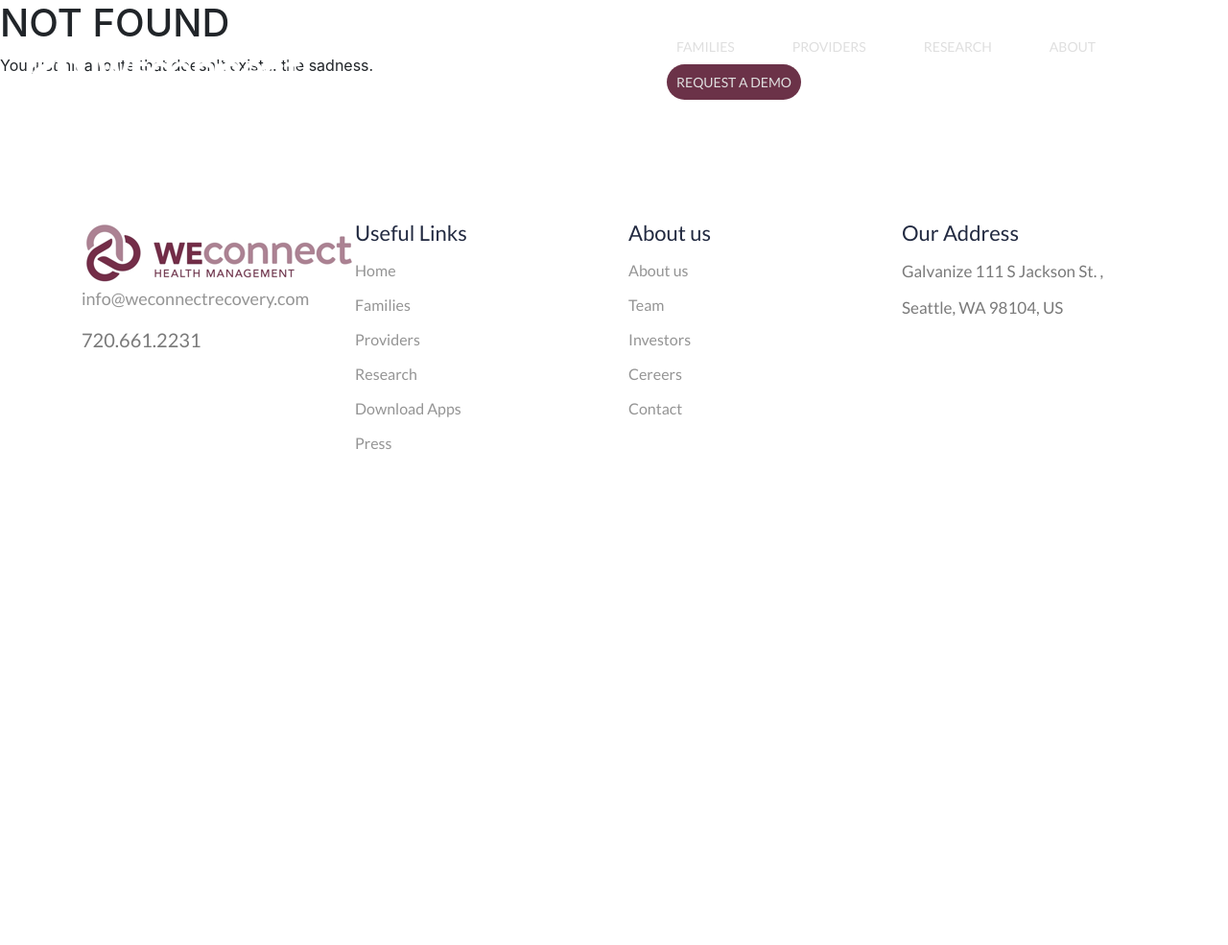
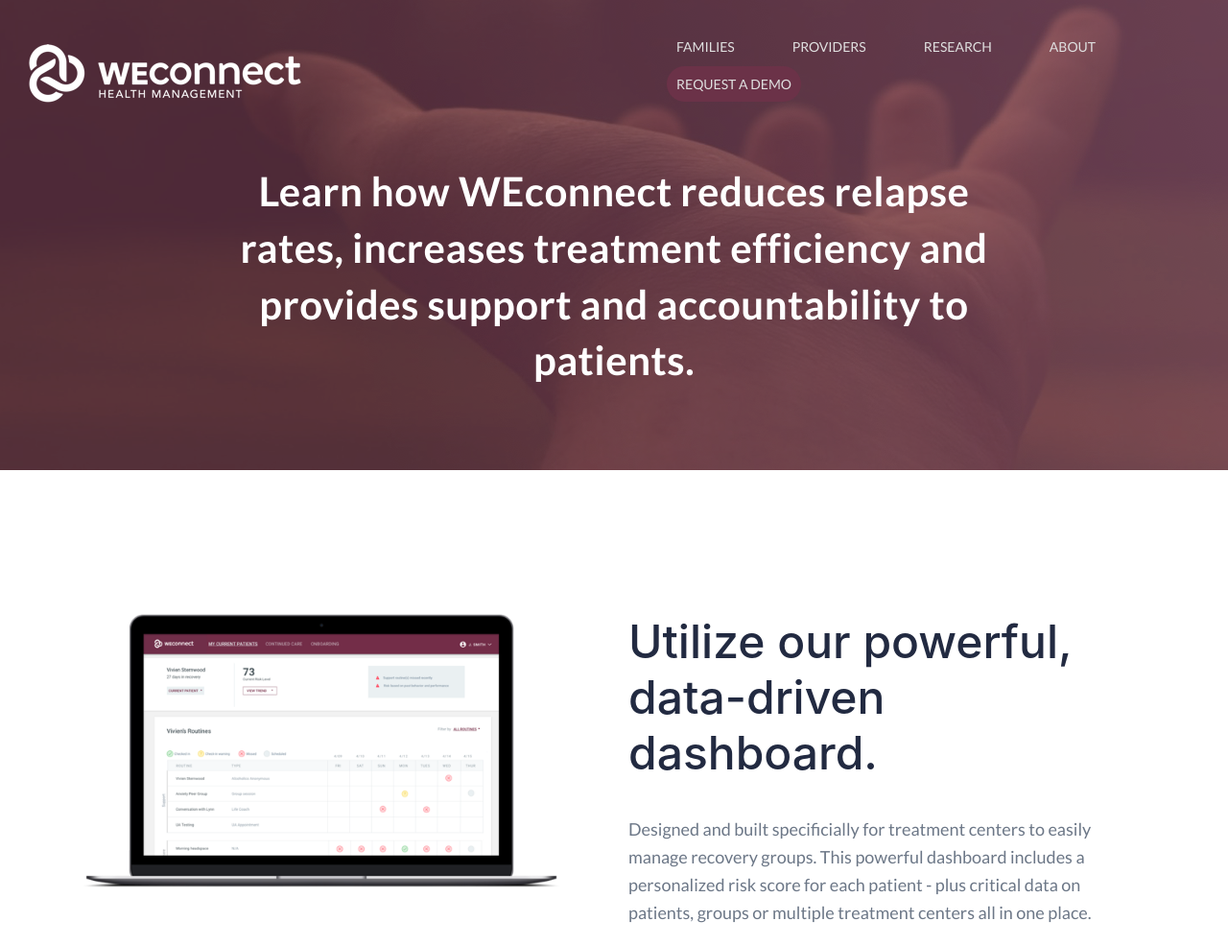
Before and after one commit to aqkhan/weconnect-demo, a Gatsby site: page /providers in a window 1280 px wide. Before the commit this address had no page. Shown: the top 985 px of the page at 96% size. Before the commit the page ends 800 px from the top, so only its background shows below. Built offline with nearby package versions, Linux system fonts and the light colour scheme; Gatsby itself is replaced by a stand-in of ours.

Commit message:
providers page

```diff
--- /dev/null
+++ b/src/components/aboutPartners.js
@@ -0,0 +1,12 @@
+import React from "react"
+
+const partners = () =>{
+    return(
+        <div className="partner-section">
+            <div className="col-md-8 partner-bg d-flex justify-content-center align-items-center ">
+                <img src="/images/partner-img.png"/>
+            </div>
+        </div>
+    )
+}
+export default partners
--- /dev/null
+++ b/src/components/detailComponent.js
@@ -0,0 +1,24 @@
+import React from "react";
+
+const detailComponent = (props) =>{
+
+    return(
+
+        <div className="container">
+
+            <div className="row service-card">
+                <div className="col-md-6">
+
+                    <img src={props.img} className="card-image" loading="lazy"/>
+                </div>
+                <div className="col-md-6 d-flex align-content-center  justify-content-center flex-column">
+                    <h1 className="lato-bol">{props.heading}
+                    </h1>
+                    <p className="lato-regular">{props.text}</p>
+                </div>
+            </div>
+
+        </div>
+    )
+}
+export default detailComponent
--- a/src/components/footer.js
+++ b/src/components/footer.js
@@ -5,14 +5,14 @@
         <footer>
         <div className="container">
             <div className="row">
-                <div className="col-md-3">
+                <div className="col-md-4">
                     <img src="/images/logo_footer.png"/>
                     <p className="email lato-regular">
                         info@weconnectrecovery.com
                     </p>
                     <p className="number lato-regular">720.661.2231</p>
                 </div>
-                <div className="col-md-3">
+                <div className="col-md-2">
                     <h1 className="lato-regular">Useful Links</h1>
                     <ul>
                         <li className="lato-regular"><a href="#">Home</a></li>
@@ -24,7 +24,7 @@
                     </ul>
                 </div>
 
-                <div className="col-md-3">
+                <div className="col-md-2">
                     <h1 className="lato-regular">About us</h1>
                     <ul>
                         <li className="lato-regular"><a href="#">About us</a></li>
@@ -34,7 +34,7 @@
                         <li className="lato-regular"><a href="#">Contact</a></li>
                     </ul>
                 </div>
-                <div className="col-md-3">
+                <div className="col-md-4">
                     <h1 className="lato-regular">Our Address</h1>
                     <p className="lato-regular adress">
                         Galvanize 111 S Jackson St. ,<br/>
--- a/src/components/layout.css
+++ b/src/components/layout.css
@@ -4,56 +4,69 @@
     -ms-text-size-adjust: 100%;
     -webkit-text-size-adjust: 100%;
 }
+
 body {
     margin: 0;
     -webkit-font-smoothing: antialiased;
     -moz-osx-font-smoothing: grayscale;
 
+}
 
-}
-.main-nav{
+.main-nav {
     width: 100%;
     padding: 30px 0px;
     position: absolute;
     top: 0;
     z-index: 1;
 }
-.navigation-container{
+
+.navigation-container {
     padding: 0px 80px;
 }
-.nav-div ul li{
+
+.nav-div ul li {
     list-style: none;
     font-size: 14px;
     color: #dfdfdf;
-border-radius: 30px;
+    border-bottom: 2px solid transparent;
     padding: 8px 10px;
     margin-right: 40px;
     cursor: pointer;
 }
-.nav-div ul li a{
-  color: white!important;
-  text-decoration: none!important;
+.nav-div ul li:hover{
+    border-bottom: 2px solid #dfdfdf;
 }
-.nav-div ul li:last-child{
-  background-color: #6b3248
+.nav-div ul li a {
+    color: white !important;
+    text-decoration: none !important;
 }
-.lato-regular{
-  font-family: 'Lato', sans-serif!important;
+
+.nav-div ul li:last-child {
+    background-color: #6b3248;
+    border-radius: 30px;
+    border-bottom: none;
+}
+
+.lato-regular {
+    font-family: 'Lato', sans-serif !important;
     font-weight: 300;
 }
-.lato-bold{
-  font-family: 'Lato', sans-serif!important;
+
+.lato-bold {
+    font-family: 'Lato', sans-serif !important;
     font-weight: bold;
 }
+
 /* styling for homepage starts */
 
-.home-first-section{
+.home-first-section {
     min-height: 700px;
-background-image:url("/images/homemainimg.jpg ");
+    background-image: url("/images/homemainimg.jpg ");
     background-size: cover;
     background-repeat: no-repeat;
 }
-.home-first-section h1{
+
+.home-first-section h1 {
     font-size: 70px;
     font-style: normal;
     font-stretch: normal;
@@ -62,17 +75,20 @@
     color: white;
     padding-left: 250px;
 }
-.home-mobile-div img{
+
+.home-mobile-div img {
     height: 600px;
 }
-.home-first-section .content-col{
+
+.home-first-section .content-col {
     height: 200px;
 }
-.home-main-btn{
+
+.home-main-btn {
     border-radius: 38.5px;
     box-shadow: 0 13px 35px 0 rgba(0, 0, 0, 0.17);
     background-color: #ffffff;
-  font-family: 'Lato', sans-serif!important;
+    font-family: 'Lato', sans-serif !important;
     font-size: 20px;
     font-weight: normal;
     font-style: normal;
@@ -85,39 +101,45 @@
 }
 
 /*styling for homepage second section*/
-.home-second-section{
-  padding: 200px 0px 0px 0px;
+.home-second-section {
+    /*padding: 200px 0px 0px 0px;*/
 }
 
-.services-first-section{
-  min-height: 300px;
+.services-first-section {
+    margin-top: 200px;
+    min-height: 512px;
     background-image: url(/images/pink-bg.png);
     background-position: initial;
     background-repeat: no-repeat;
 }
-.purple-div{
+
+.purple-div {
     width: 190px;
     height: 200px;
     border-radius: 5px;
     background-color: #963e63;
 }
-.service-card{
+
+.service-card {
     margin-bottom: 150px;
 }
-.service-card h1{
+
+.service-card h1 {
     color: #222a41;
     font-size: 48px;
     line-height: 1.21;
 
 }
-.service-card p{
+
+.service-card p {
     color: #6c7787;
     line-height: 1.61;
     font-size: 18px;
     padding-top: 28px;
 
 }
-.service-card ul li{
+
+.service-card ul li {
     list-style: none;
     color: #7a7a7a;
     line-height: 1.78;
@@ -125,13 +147,20 @@
     margin: 10px 0px;
 
 }
-.service-card .card-image{
+
+.service-card .card-image {
+    width: 500px;
+}
+
+.service-card .card-image-two {
     height: 350px;
 }
-.service-card ul{
-  padding-left: 0!important;
+
+.service-card ul {
+    padding-left: 0 !important;
 }
-.service-card ul li::before{
+
+.service-card ul li::before {
     /*content: "\2713";*/
     content: url(/images/check.png);
     font-size: 20px;
@@ -140,11 +169,12 @@
 
 }
 
-.service-icon-div img{
+.service-icon-div img {
     margin-right: 30px;
     margin-left: -120px;
 }
-.home-service-btn{
+
+.home-service-btn {
     border-radius: 27.5px;
     box-shadow: 0 14px 30px 0 rgba(163, 48, 53, 0.25);
     background-color: #963e63;
@@ -155,112 +185,176 @@
     margin-top: 28px;
 
 }
-.home-service-btn:hover{
-  color: #ffffff!important;
+
+.home-service-btn:hover {
+    color: #ffffff !important;
 }
 
 /*homepage about us section*/
 
-.home-about-section{
+.home-about-section {
     height: 780px;
     background-image: url(/images/home-about.png);
     background-size: cover;
     background-repeat: no-repeat;
 }
-.home-about-section iframe{
+
+.home-about-section iframe {
     margin-top: 20px;
     width: 100%;
 }
-.home-about-section .col-md-6{
+
+.home-about-section .col-md-6 {
     min-height: 800px;
 }
-.home-about-section .content-div{
+
+.home-about-section .content-div {
     width: 70%;
     margin: 0 auto;
     padding-top: 50px;
 
 }
-.home-about-section span{
+
+.home-about-section span {
     color: #dbd8d8;
     line-height: 4.23;
     letter-spacing: 0.81px;
 
 }
-.home-about-section p{
+
+.home-about-section p {
     color: #ffffff;
     line-height: 1.42;
     font-size: 24px;
 }
+
 /*homepage news section*/
 
-.home-news-section{
+.home-news-section {
     margin-top: 150px;
 }
-.home-news-section .content-div{
+
+.home-news-section .content-div {
     width: 60%;
 
 }
+
 .home-news-section .content-div h1 {
     color: #222a41;
     line-height: 1.21;
     font-size: 48px;
 
 }
-.home-news-section .content-div p{
+
+.home-news-section .content-div p {
     font-size: 20px;
     line-height: 1.6;
     color: #636363;
     opacity: 0.85;
 
 }
-.logo-col{
+
+.logo-col {
     background-color: #eaf0f2;
 }
 
 /*styling for footer starts*/
 
-footer{
+footer {
     min-height: 500px;
     margin-top: 150px;
 }
-footer .email{
+
+footer .email {
     color: #7a7a7a;
     line-height: 1.4;
     opacity: 0.8;
     font-size: 18px;
 
 }
-footer .number{
+
+footer .number {
     color: #7a7a7a;
     line-height: 1.4;
     font-size: 20px;
 
 }
-footer h1{
+
+footer h1 {
     font-size: 22px;
     color: #222a41;
 
 }
+
 footer ul {
     padding-left: 0;
 }
+
 footer ul li {
     list-style: none;
 }
-footer ul li a{
+
+footer ul li a {
     text-decoration: none;
     cursor: pointer;
     opacity: 0.8;
     line-height: 2.24;
-  color: #7a7a7a!important;
+    color: #7a7a7a !important;
 
 }
-footer ul li a:hover{
+
+footer ul li a:hover {
     text-decoration: none;
 }
-footer .adress{
+
+footer .adress {
     color: #7a7a7a;
     line-height: 2.24;
     font-size: 17px;
 
 }
+
+footer img {
+    margin-bottom: 20px;
+}
+
+footer .email {
+    margin-bottom: 20px;
+}
+
+/*styling for provider page starts*/
+/*styling for provider header*/
+.provider-main-header {
+    min-height: 490px;
+    background-image: url(/images/provider-header.png);
+    background-size: cover;
+    background-repeat: no-repeat;
+}
+
+.provider-main-header .provider-h {
+    margin: 0 auto;
+    text-align: center;
+    padding-top: 170px;
+}
+
+.provider-main-header .provider-h h1 {
+    color: #ffffff;
+    line-height: 1.4;
+    font-size: 42px;
+    letter-spacing: 0.49px;
+
+}
+
+.provider-detail-section {
+    padding-top: 150px;
+}
+
+/*styling for partner section*/
+.partner-section {
+    min-height: 678px;
+}
+.partner-section .partner-bg{
+ background-color: #f6f6f6;
+    min-height: 678px;
+;
+}
--- /dev/null
+++ b/src/components/providerMain.js
@@ -0,0 +1,15 @@
+import React from "react";
+
+const providerMain = () => {
+    return (
+        <div className="provider-main-header">
+            <div className="col-md-8 provider-h">
+                <h1 className="lato-bold">Learn how WEconnect reduces relapse rates, increases
+                    treatment efficiency and provides support and
+                    accountability to patients.
+                </h1>
+            </div>
+        </div>
+    )
+}
+export default providerMain
--- /dev/null
+++ b/src/components/providerPageMainComponent.js
@@ -0,0 +1,20 @@
+import React from "react";
+import Main from "./providerMain";
+import DetailCard from "./detailComponent";
+import Partners from "./aboutPartners"
+
+const providerPageMain = () => {
+    return (
+        <div>
+            <Main/>
+            <div className="provider-detail-section">
+            <DetailCard img={"/images/laptop-2.png"}  heading={"Utilize our powerful, data-driven dashboard."} text={"Designed and built specificially for treatment centers to easily manage recovery groups. This powerful dashboard includes a personalized risk score for each patient ‐ plus critical data on patients, groups or multiple treatment centers all in one place."}/>
+            <DetailCard img={"/images/map-card.png"} heading={"Analyze live outcomes data and manage JCAHO."} text={"Analyze dozens of data points to improve and assess programs. Maintain joint commission compliance certification with verified outcomes data."}/>
+            <DetailCard img={"/images/graph.png"} heading={"Spend time on treatment, not guesswork"} text ={"Instantly be alerted to changes in patient routines, achievements and more. Track group and individual progress, and review gaps in scheduling to recommend care."}/>
+            <Partners/>
+            </div>
+
+        </div>
+    )
+}
+export default providerPageMain
--- /dev/null
+++ b/src/pages/providers.js
@@ -0,0 +1,14 @@
+import React from "react"
+import Layout from "../components/layout"
+import SEO from "../components/seo";
+import ProviderMain from "../components/providerPageMainComponent"
+
+const SecondPage = () => (
+    <Layout>
+        <SEO title="Providers"/>
+        <ProviderMain/>
+
+    </Layout>
+)
+
+export default SecondPage
```
Also changed, not shown: src/components/homeMainComponent.js (+6 -1 lines), src/components/homePageServices.js (+4 -22 lines), src/pages/page-2.js (deleted, +0 -13 lines), static/images/graph.png (added), static/images/laptop-2.png (added), static/images/map-card.png (added), static/images/partner-img.png (added), static/images/provider-header.png (added). Lines whose indentation alone changed are shown as unchanged.
